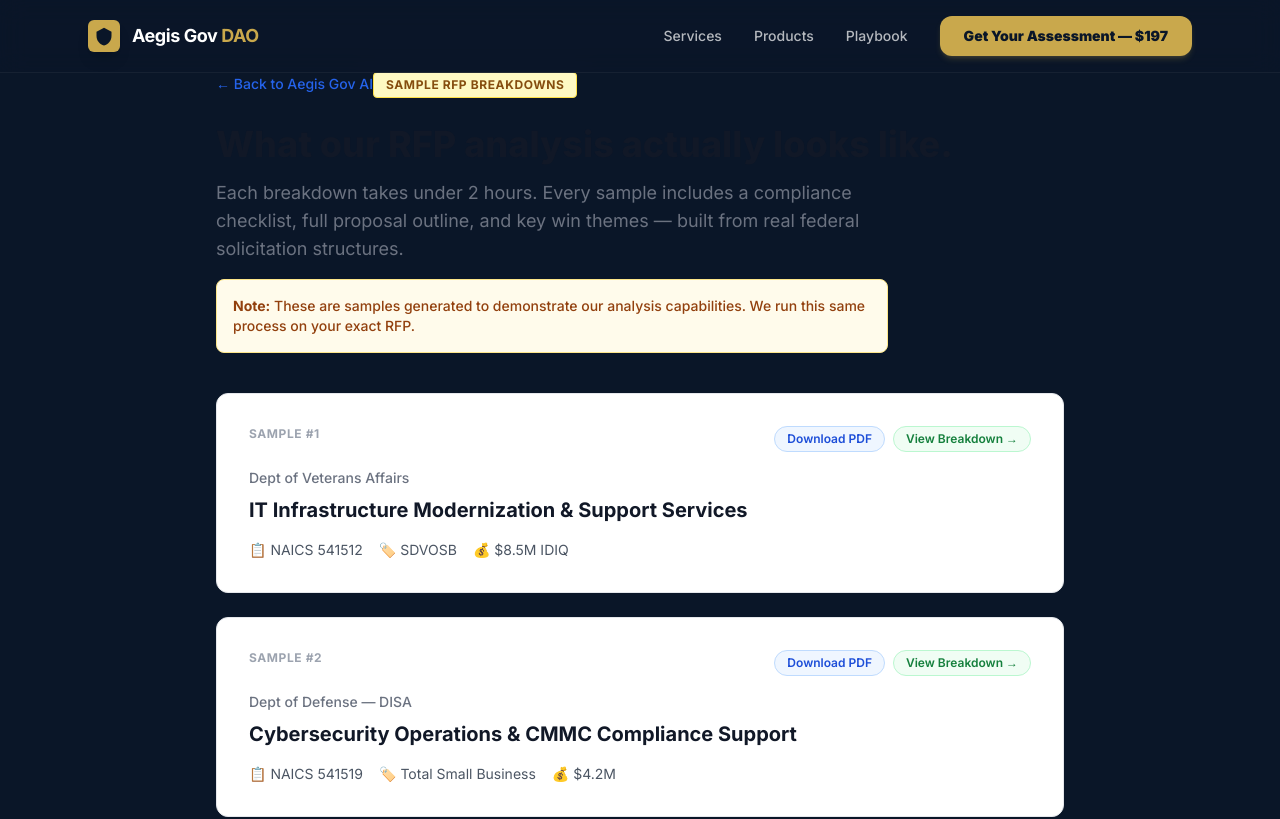
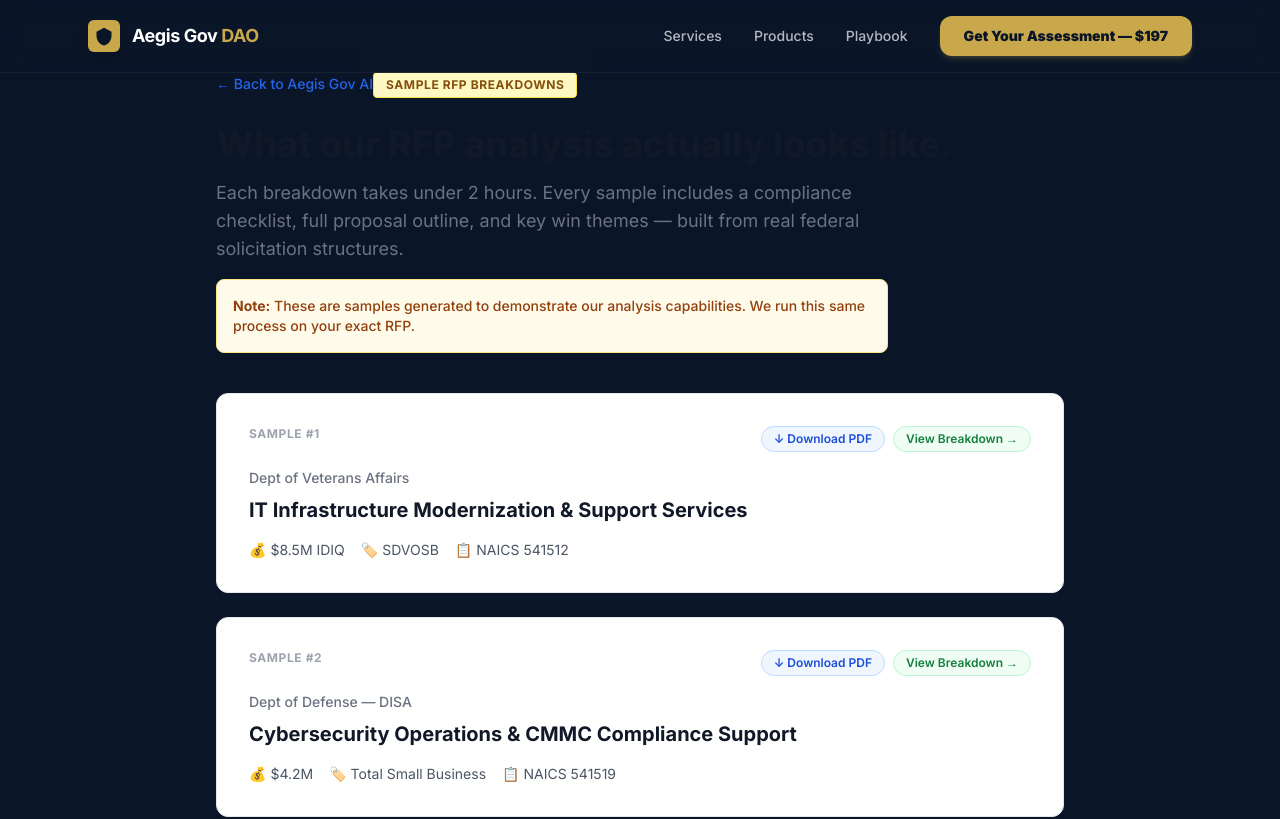
Before and after one commit to AEGISGOVDAO/aegisgov-web, a Next.js app: page /samples in a window 1280 px wide. Shown: the top 819 px of the page. Built offline with nearby package versions, Linux system fonts and the light colour scheme.

Commit message:
fix: remove onClick from server component, clean up samples index

```diff
--- a/src/app/samples/page.tsx
+++ b/src/app/samples/page.tsx
@@ -64,31 +64,35 @@
 
       <div className="space-y-6 mb-16">
         {rfps.map((rfp) => (
-          <Link key={rfp.slug} href={`/samples/${rfp.slug}`} className="block no-underline text-inherit">
-            <div className="border border-gray-200 rounded-xl p-8 bg-white hover:shadow-md transition-shadow cursor-pointer">
+          <div key={rfp.slug} className="border border-gray-200 rounded-xl p-8 bg-white hover:shadow-md transition-shadow">
             <div className="flex justify-between items-start flex-wrap gap-3 mb-4">
               <span className="text-xs font-bold text-gray-400 uppercase tracking-wider">{rfp.label}</span>
-                <div className="flex gap-2">
+              <div className="flex gap-2 flex-wrap">
                 <a
                   href={rfp.pdf}
                   download
-                    onClick={(e) => e.stopPropagation()}
                   className="text-xs bg-blue-50 text-blue-700 border border-blue-200 rounded-full px-3 py-1 font-semibold hover:bg-blue-100 transition-colors no-underline"
                 >
-                    Download PDF
+                  ↓ Download PDF
                 </a>
-                  <span className="text-xs bg-green-50 text-green-700 border border-green-200 rounded-full px-3 py-1 font-semibold">View Breakdown →</span>
+                <Link
+                  href={`/samples/${rfp.slug}`}
+                  className="text-xs bg-green-50 text-green-700 border border-green-200 rounded-full px-3 py-1 font-semibold hover:bg-green-100 transition-colors no-underline"
+                >
+                  View Breakdown →
+                </Link>
               </div>
             </div>
             <div className="text-sm text-gray-500 font-medium mb-2">{rfp.agency}</div>
-              <h2 className="text-xl font-bold mb-4 text-gray-900">{rfp.title}</h2>
+            <Link href={`/samples/${rfp.slug}`} className="no-underline">
+              <h2 className="text-xl font-bold mb-4 text-gray-900 hover:text-blue-700 transition-colors">{rfp.title}</h2>
+            </Link>
             <div className="flex gap-4 flex-wrap">
+              <span className="text-sm text-gray-600">💰 {rfp.value}</span>
+              <span className="text-sm text-gray-600">🏷️ {rfp.setAside}</span>
               <span className="text-sm text-gray-600">📋 NAICS {rfp.naics}</span>
-                <span className="text-sm text-gray-600">🏷️ {rfp.setAside}</span>
-                <span className="text-sm text-gray-600">💰 {rfp.value}</span>
             </div>
           </div>
-          </Link>
         ))}
       </div>
 
```
Lines whose indentation alone changed are shown as unchanged.
